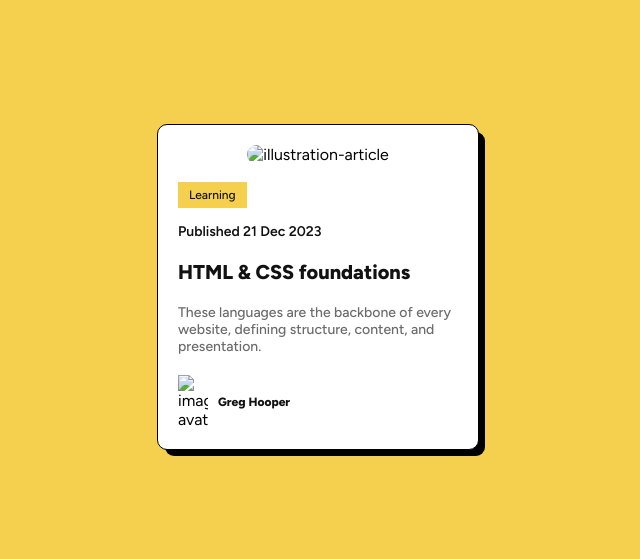
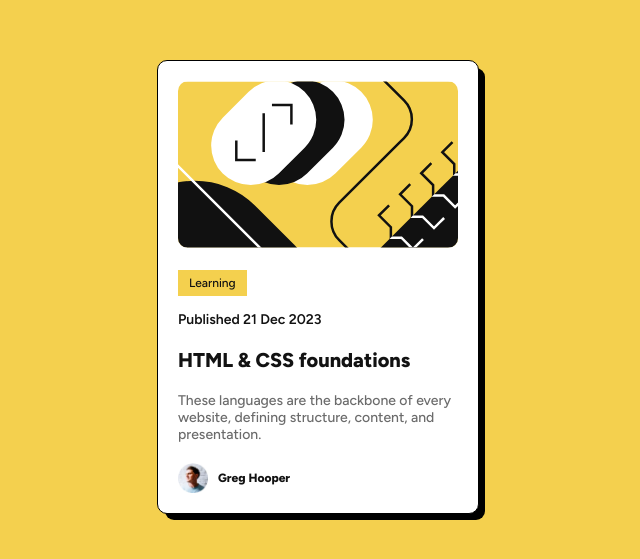
Before and after one commit to AishatArasi/blog-preview-card, a plain HTML site: page index.html in a window 1280 px wide. Shown: the part 113-672 px from the top of the page, without its empty margins (322-962 px from the left). Drawn offline with Linux system fonts and the light colour scheme; the site is published under a folder, as on GitHub Pages, so addresses that start at the root find nothing.

Commit message:
second commit

```diff
--- a/index.html
+++ b/index.html
@@ -19,7 +19,7 @@
   <main>
 
       <div>
-          <img id="art" src="/assets/images/illustration-article.svg" alt="illustration-article">
+          <img id="art" src="./assets/images/illustration-article.svg" alt="illustration-article">
       </div>
 
 
@@ -36,7 +36,7 @@
           </p>
 
           <div class="bottom">
-            <img src="/assets/images/image-avatar.webp" alt="image-avatar">
+            <img src="./assets/images/image-avatar.webp" alt="image-avatar">
               <h6>Greg Hooper</h6>
           </div>
 
```
